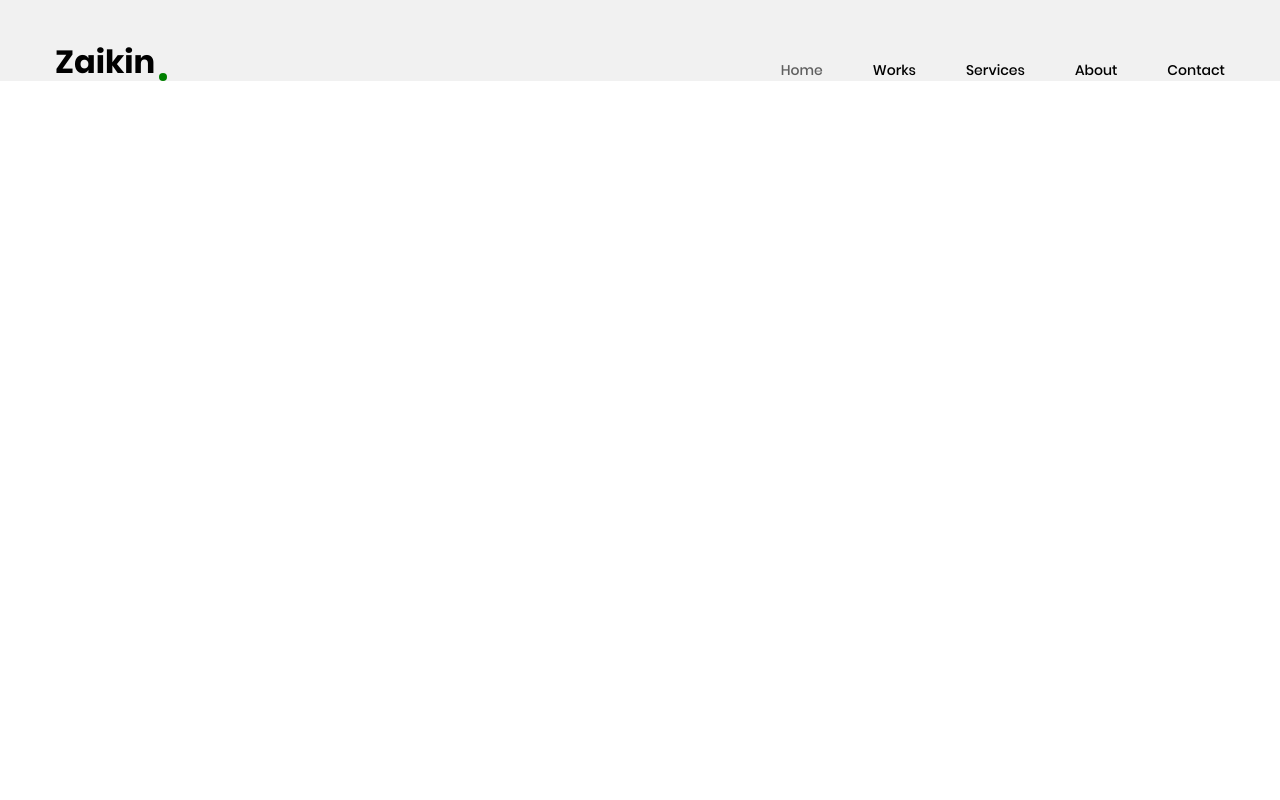
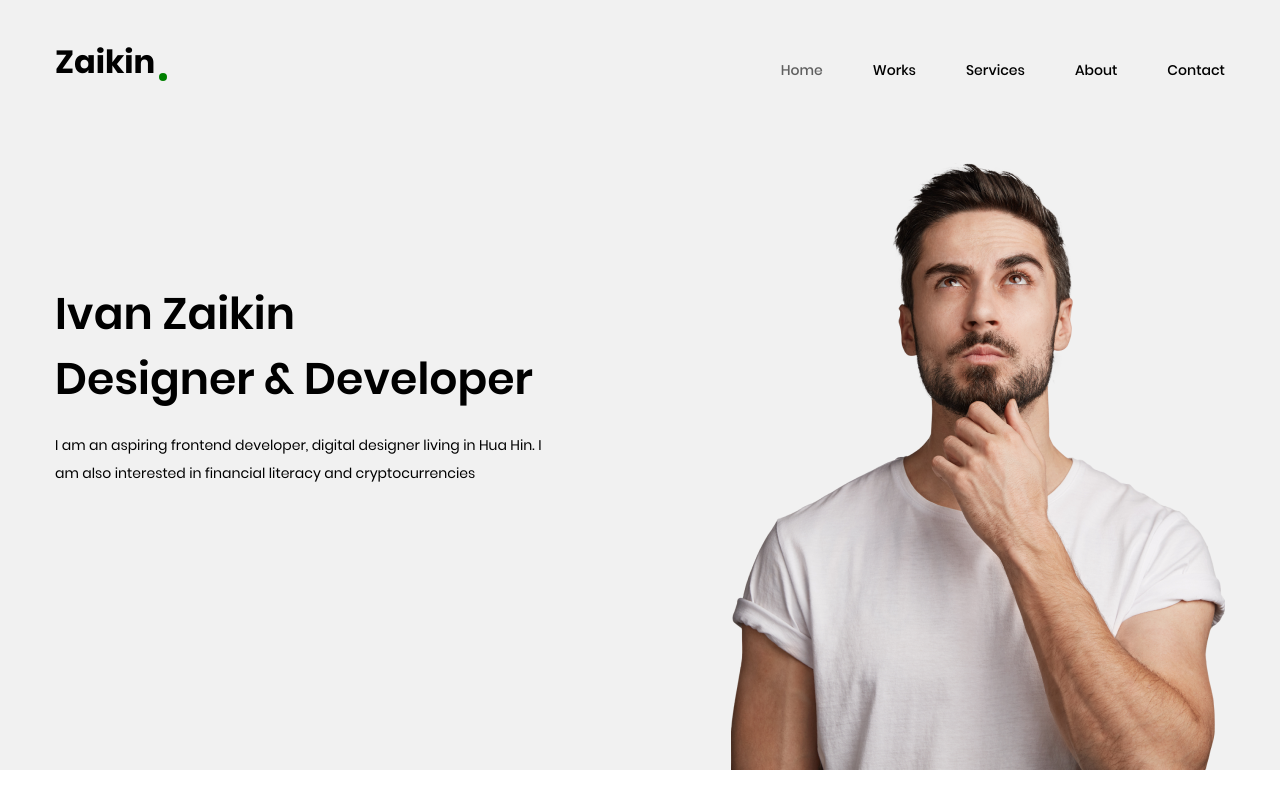
Before and after one commit to libertydoomer/portfolio-landing, a website built with Parcel: page src/index.html in a window 1280 px wide. Built offline with nearby package versions, Linux system fonts and the light colour scheme.

Commit message:
Добавлен файл стилей 'typography', закончено оформление шапки сайта

```diff
--- a/src/index.html
+++ b/src/index.html
@@ -1,11 +1,13 @@
 <!DOCTYPE html>
 <html lang="en">
+
 <head>
     <meta charset="UTF-8">
     <meta name="viewport" content="width=device-width, initial-scale=1.0">
     <title>Portfolio</title>
     <link rel="stylesheet" href="./scss/styles.scss">
 </head>
+
 <body>
     <header class="header">
         <div class="container">
@@ -22,9 +24,22 @@
                     </ul>
                 </nav>
             </div>
+
+            <div class="header__row">
+
+                <div class="header__content">
+                    <h1 class="heading">Ivan Zaikin<br> Designer & Developer</h1>
+                    <p class="paragraph">I am an aspiring frontend developer, digital designer living in Hua Hin. I am
+                        also interested in financial literacy and cryptocurrencies</p>
+                </div>
+                <div class="header__img">
+                    <img src="./img/header/hero.png" alt="Фотография автора">
+                </div>
+            </div>
         </div>
     </header>
 
     <script src="./js/main.js"></script>
 </body>
+
 </html>
--- a/src/scss/blocks/header.scss
+++ b/src/scss/blocks/header.scss
@@ -7,4 +7,16 @@
     display: flex;
     justify-content: space-between;
     align-items: flex-end;
+    margin-bottom: 76px;
 }
+
+.header__row {
+    display: flex;
+    justify-content: space-between;
+    column-gap: 30px;
+}
+
+.header__content {
+    max-width: 500px;
+    margin-top: 124px;
+}
--- /dev/null
+++ b/src/scss/blocks/typography.scss
@@ -0,0 +1,10 @@
+.heading {
+    font-weight: 600;
+    font-size: 44px;
+    margin-bottom: 20px;
+}
+
+.paragraph {
+    font-size: var(--fz-base);
+    line-height: 2;
+}
--- a/src/scss/styles.scss
+++ b/src/scss/styles.scss
@@ -2,6 +2,7 @@
 @import './global';
 @import './fonts';
 
+@import './blocks/typography';
 @import './blocks/container';
 @import './blocks/header';
 @import './blocks/logo';
--- a/src/scss/variables.scss
+++ b/src/scss/variables.scss
@@ -1,5 +1,6 @@
 :root {
     --ff-base: 'Poppins', sans-serif;
+    --fz-base: 14px;
 
     --color-black-main: #000;
     --color-gray-main: #606060;
```
